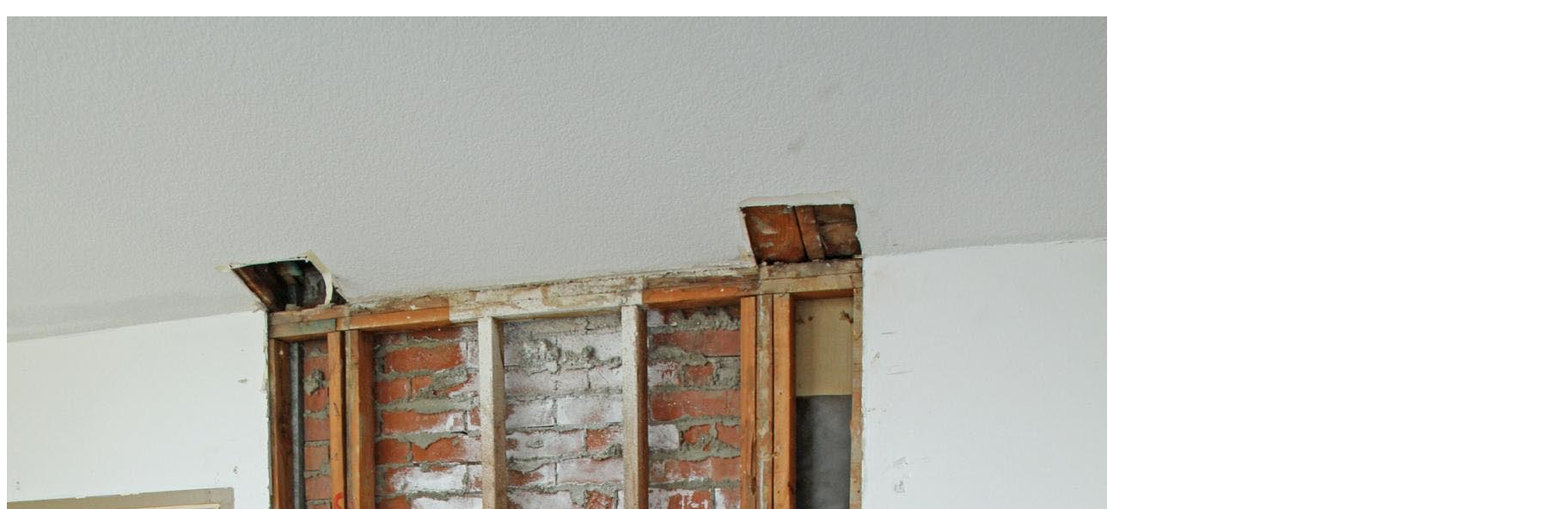
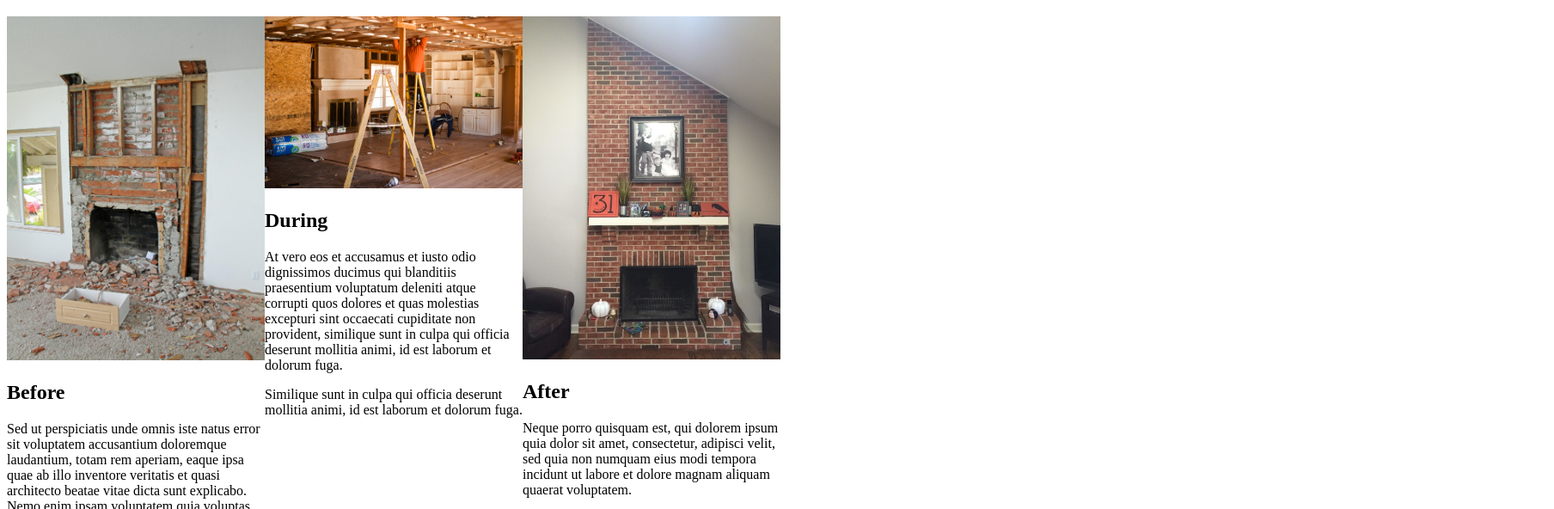
Before and after one commit to epangelinan/interior-decorator, a plain HTML site: page index.html in a window 1280 px wide. Shown: the part 61-653 px from the top of the page at 86% size, 1808 px wide, since content can reach past the window. Drawn offline with Linux system fonts and the light colour scheme.

Commit message:
create stylesheet and link to index.html

```diff
--- a/css/styles.css
+++ b/css/styles.css
@@ -0,0 +1,8 @@
+img {
+  width: 300px;
+}
+
+.column {
+  width: 300px;
+  float: left;
+}
--- a/index.html
+++ b/index.html
@@ -1,7 +1,7 @@
 <!DOCTYPE html>
 <html>
   <head>
-    <link href="css/stylesheet" rel="stylesheet" type="text/css">
+    <link href="css/styles.css" rel="stylesheet" type="text/css">
     <title>Interior Decorators</title>
   </head>
   <body>
```
